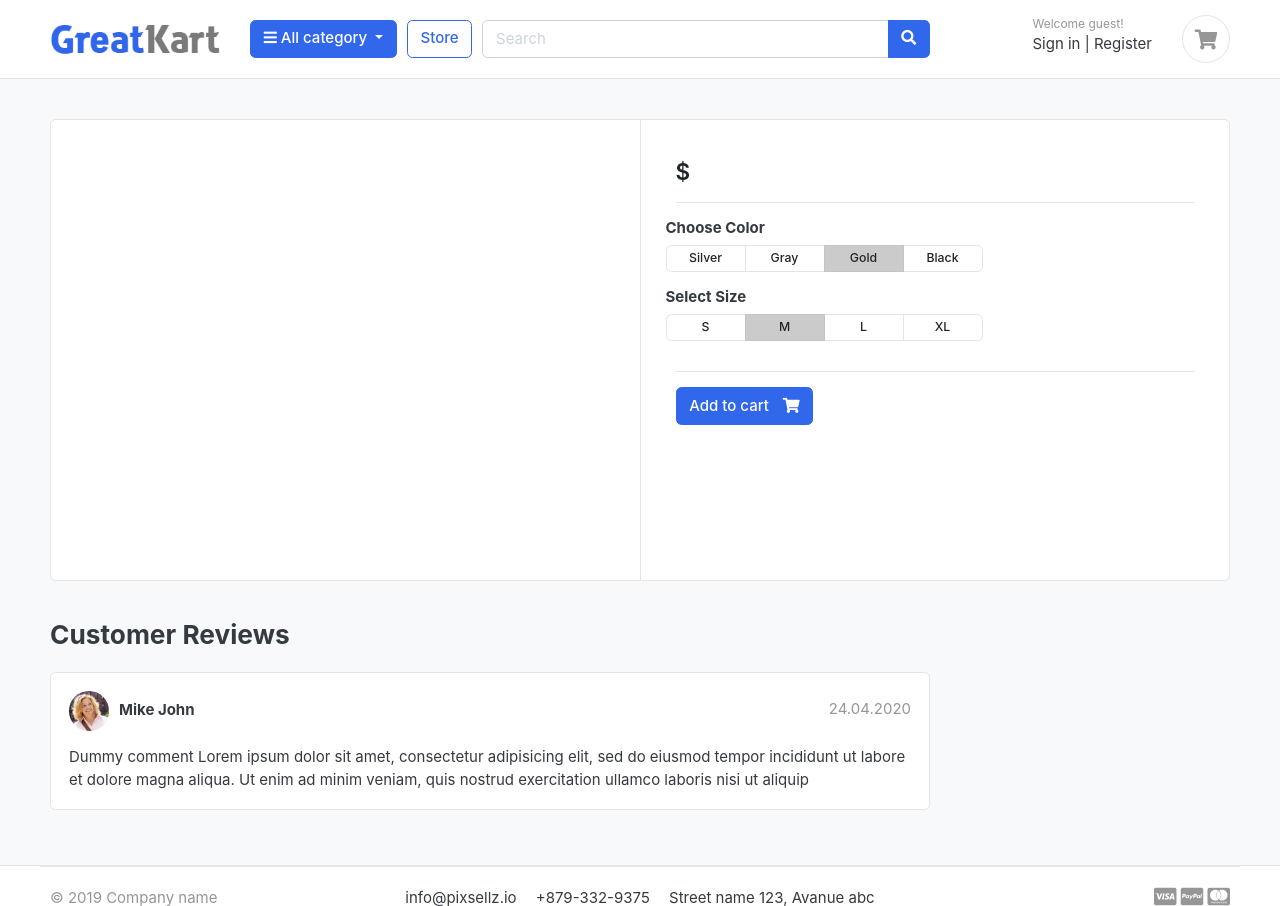
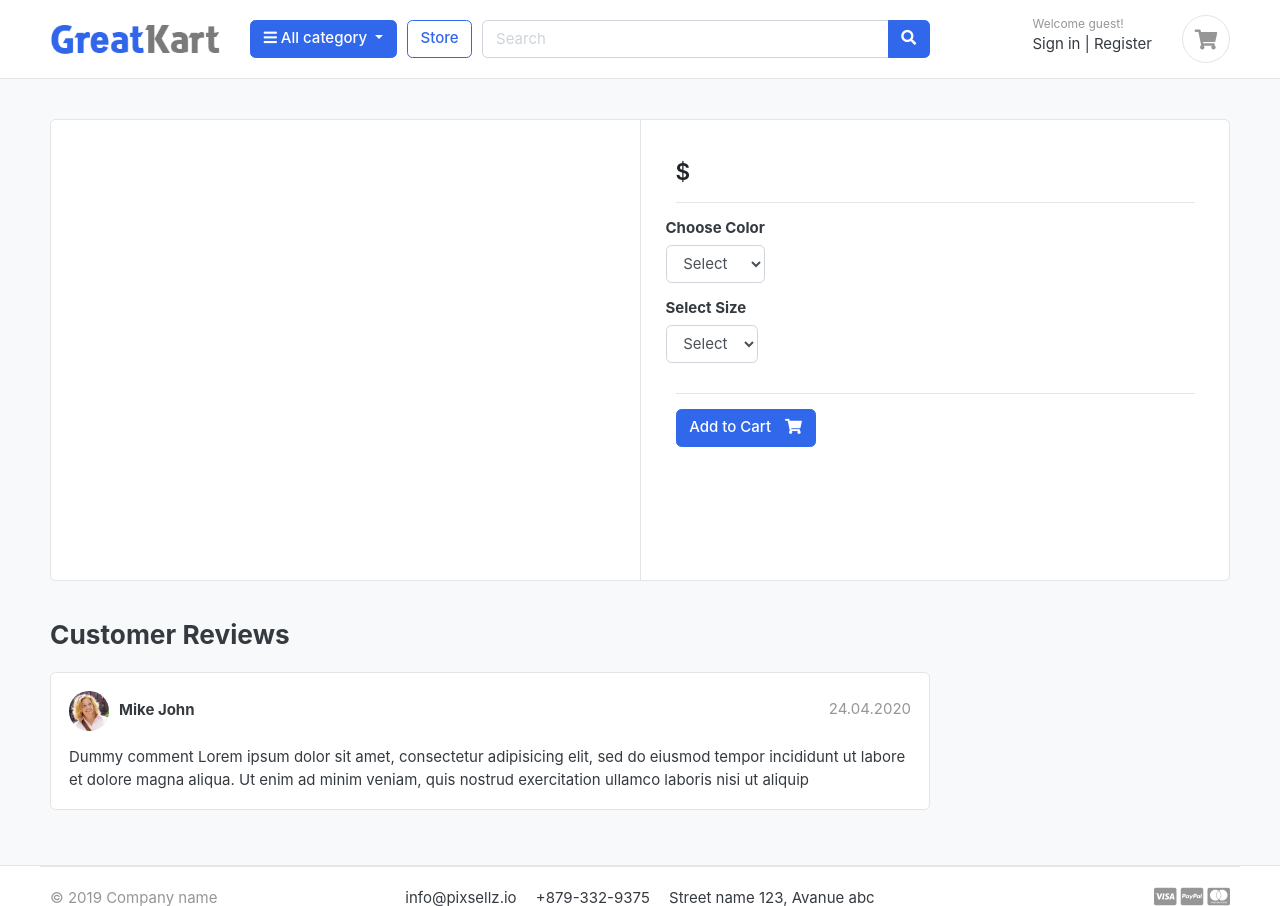
Before and after one commit to tawounfouet/django-ecommerce_project, a Django app: template templates/store/product_detail.html in a window 1280 px wide. Shown: the part 39-945 px from the top of the page. Run offline with Django 3.2, Linux system fonts and the light colour scheme; the template is opened without the code that fills it, so the values that code supplies are empty; some libraries are stand-ins or nearby versions; some web fonts are replaced.

Commit message:
Starting product variations & variation manager

```diff
--- a/templates/store/product_detail.html
+++ b/templates/store/product_detail.html
@@ -21,6 +21,9 @@
 					</article> <!-- gallery-wrap .end// -->
 				</aside>
 				<main class="col-md-6 border-left">
+
+					<form action="{% url 'add_cart' single_product.id %}" method="POST">
+						{% csrf_token %}
 						<article class="content-body">
 
 							<h2 class="title">{{ single_product.product_name }}</h2>
@@ -36,59 +39,33 @@
 							<div class="row">
 								<div class="item-option-select">
 									<h6>Choose Color</h6>
-								<div class="btn-group btn-group-sm btn-group-toggle" data-toggle="buttons">
-									<label class="btn btn-light">
-										<input type="radio" name="radio_color"> Silver
-									</label>
-									<label class="btn btn-light">
-										<input type="radio" name="radio_color"> Gray
-									</label>
-									<label class="btn btn-light active">
-										<input type="radio" name="radio_color checked"> Gold
-									</label>
-									<label class="btn btn-light">
-										<input type="radio" name="radio_color"> Black
-									</label>
+									<select name="color" class="form-control" required>
+										<option value="" disabled selected>Select</option>
+										{% for i in single_product.variation_set.colors %}
+										<option value="{{ i.variation_value | lower }}">{{ i.variation_value | capfirst }}</option>
+										{% endfor %}
+									</select>
 								</div>
 							</div>
-						</div> <!-- row.// -->
 							<div class="row">
 								<div class="item-option-select">
 									<h6>Select Size</h6>
-								<div class="btn-group btn-group-sm btn-group-toggle" data-toggle="buttons">
-									<label class="btn btn-light">
-										<input type="radio" name="radio_color"> S
-									</label>
-									<label class="btn btn-light active">
-										<input type="radio" name="radio_color" checked> M
-									</label>
-									<label class="btn btn-light">
-										<input type="radio" name="radio_color"> L
-									</label>
-									<label class="btn btn-light">
-										<input type="radio" name="radio_color"> XL
-									</label>
+									<select name="size" class="form-control" required>
+										<option value="" disabled selected>Select</option>
+										{% for i in single_product.variation_set.sizes %}
+										<option value="{{ i.variation_value | lower }}">{{ i.variation_value | capfirst }}</option>
+										{% endfor %}
+									</select>
 								</div>
 							</div>
-						</div> <!-- row.// -->
 							<hr>
 							{% if single_product.stock <= 0 %}
-						<h5 class="text-danger"> Out of stock </h5>
+							<h5 class="text-danger">Out of Stock</h5>
 							{% else %}
-							{% if in_cart %}
-							<!-- added to cart -->
-							<a href="#" class="btn  btn-success"> <span
-								class="text">Added to cart</span> <i class="fas fa-check"></i> </a>
-							<a href="{% url 'cart' %}" class="btn  btn-primary"> <span
-								class="text">View Cart</span> <i class="fas fa-eye"></i> </a>
-
-							{% else %}
-							<a href="{% url 'add_cart' single_product.id %}" class="btn  btn-primary"> <span
-								class="text">Add to cart</span> <i class="fas fa-shopping-cart"></i> </a>
+							<button type="submit" class="btn  btn-primary"> <span class="text">Add to Cart</span> <i class="fa fa-shopping-cart"></i> </button>
 							{% endif %}
-						{% endif %}
-
 						</article> <!-- product-info-aside .// -->
+					</form>
 				</main> <!-- col.// -->
 			</div> <!-- row.// -->
 		</div> <!-- card.// -->
```
Also changed, not shown: carts/admin.py (+8 -2 lines), carts/models.py (+6 -3 lines), carts/views.py (+33 -14 lines), store/admin.py (+9 -2 lines), store/models.py (+40 -0 lines), carts/migrations/0003_cartitem_variations.py (added), store/migrations/0003_variation.py (added), store/migrations/0004_alter_variation_variation_category.py (added). Lines whose indentation alone changed are shown as unchanged.
